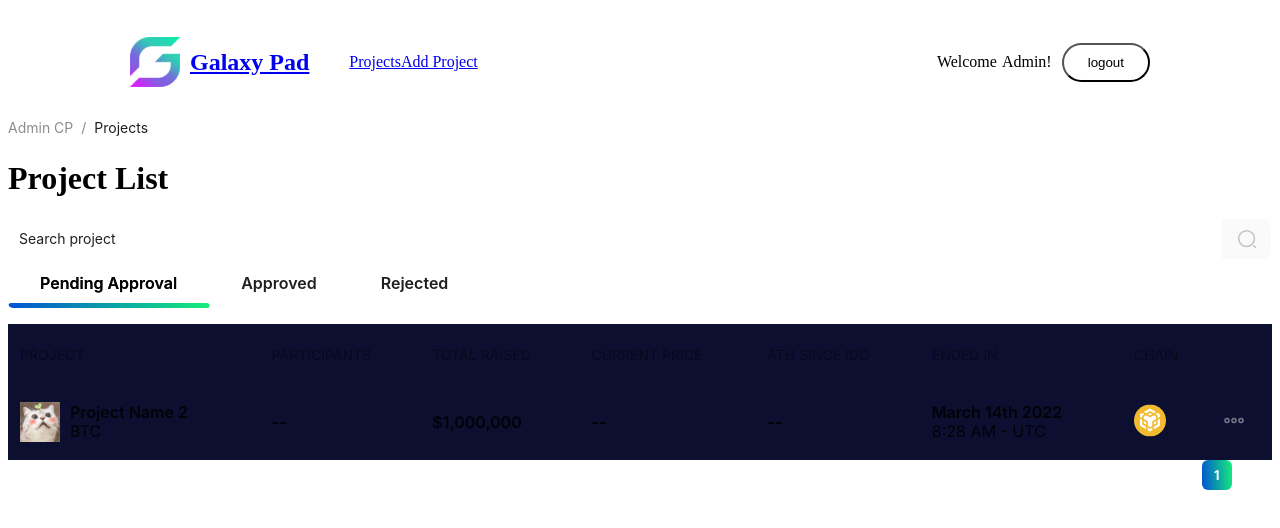
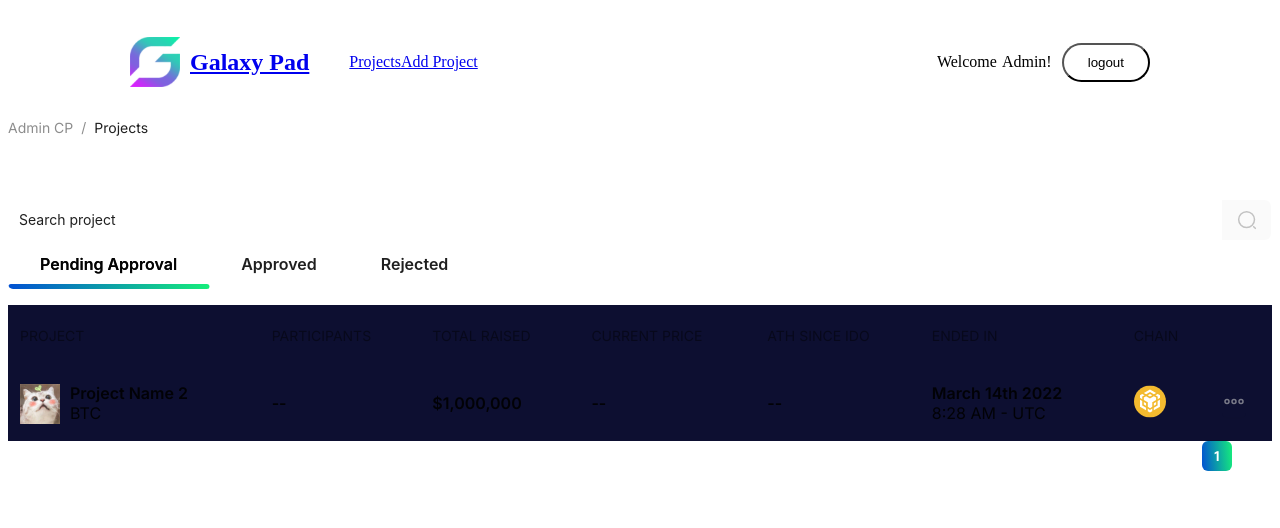
Before and after one commit to LamTP3/Working_Project_Full_Version, a React (Vite) app: page /list in a window 1280 px wide. Shown: the top 528 px of the page. Built offline with nearby package versions, Linux system fonts and the light colour scheme; data requests are answered from the project's data file; the HTML template or start-up script is replaced by a standard one.

Commit message:
#13 8/9 first demo

```diff
--- a/src/DatePickerComponent.tsx
+++ b/src/DatePickerComponent.tsx
@@ -41,7 +41,6 @@ const DatePickerComponent: React.FC<DatePickerComponentProps> = ({
         {...props}
         value={field.value ? dayjs(field.value) : null}
         onChange={handleChange}
-        // onBlur={() => setTouched(true)}
         onBlur={handleBlur}
       />
       {meta.touched && meta.error ? (
--- a/src/components/CommonPageSection/BreadCrumb/BreadCrumbComp.scss
+++ b/src/components/CommonPageSection/BreadCrumb/BreadCrumbComp.scss
@@ -1,7 +1,12 @@
-.ant-breadcrumb-link{
-    color: var(--gray-color);
+.ant-breadcrumb-link {
+  color: var(--gray-color);
+  font-family: Inter, sans-serif;
+  font-size: 14px;
+  font-weight: 400;
+  line-height: 18.2px;
+  text-align: left;
 }
 
-.ant-breadcrumb-separator{
-    color: var(--gray-color) !important;
+.ant-breadcrumb-separator {
+  color: var(--gray-color) !important;
 }
--- /dev/null
+++ b/src/pages/ProjectListPage/ProjectListPage.scss
@@ -0,0 +1,8 @@
+.font__style {
+  font-family: Inter, sans-serif;
+  font-size: 24px;
+  font-weight: 700;
+  line-height: 29.05px;
+  text-align: left;
+  color: #ffffff;
+}
--- a/src/pages/ProjectListPage/ProjectListPage.tsx
+++ b/src/pages/ProjectListPage/ProjectListPage.tsx
@@ -28,7 +28,7 @@ import { Button, Col, Dropdown, Row } from "antd";
 import * as Yup from "yup";
 import dayjs from "dayjs";
 import { ChainIcon, MoreIcon } from "../../Icon";
-
+import "./ProjectListPage.scss";
 interface Round {
   startDate: string;
   endDate: string;
@@ -620,7 +620,7 @@ const ProjectListPage = () => {
         />
       </div>
       <div className="flex justify-between mt-[30px]">
-        <h1 className="text-2xl font-bold text-white">Project List</h1>
+        <h1 className="font__style">Project List</h1>
         <div className="max-w-[250px]">
           <SearchComp placeholder="Search project" />
         </div>
```
